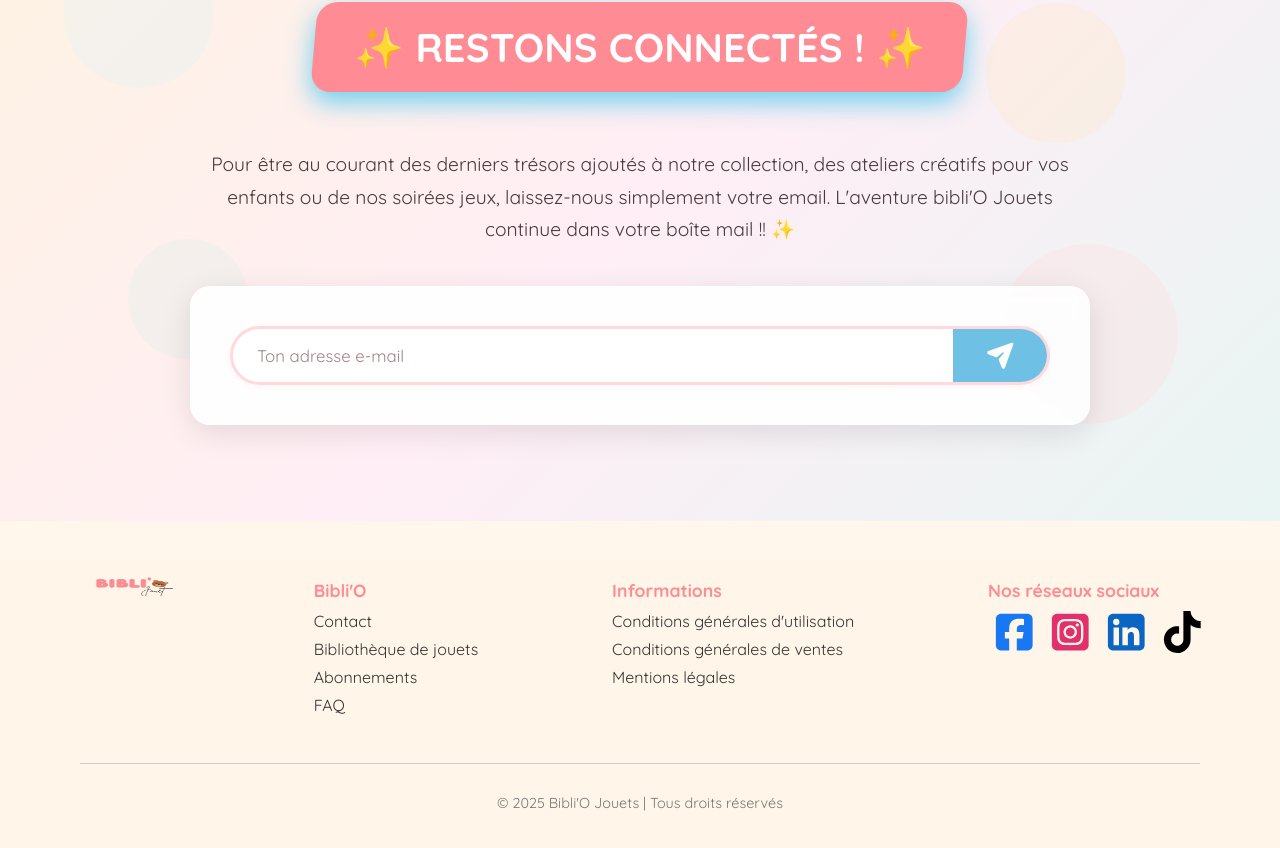
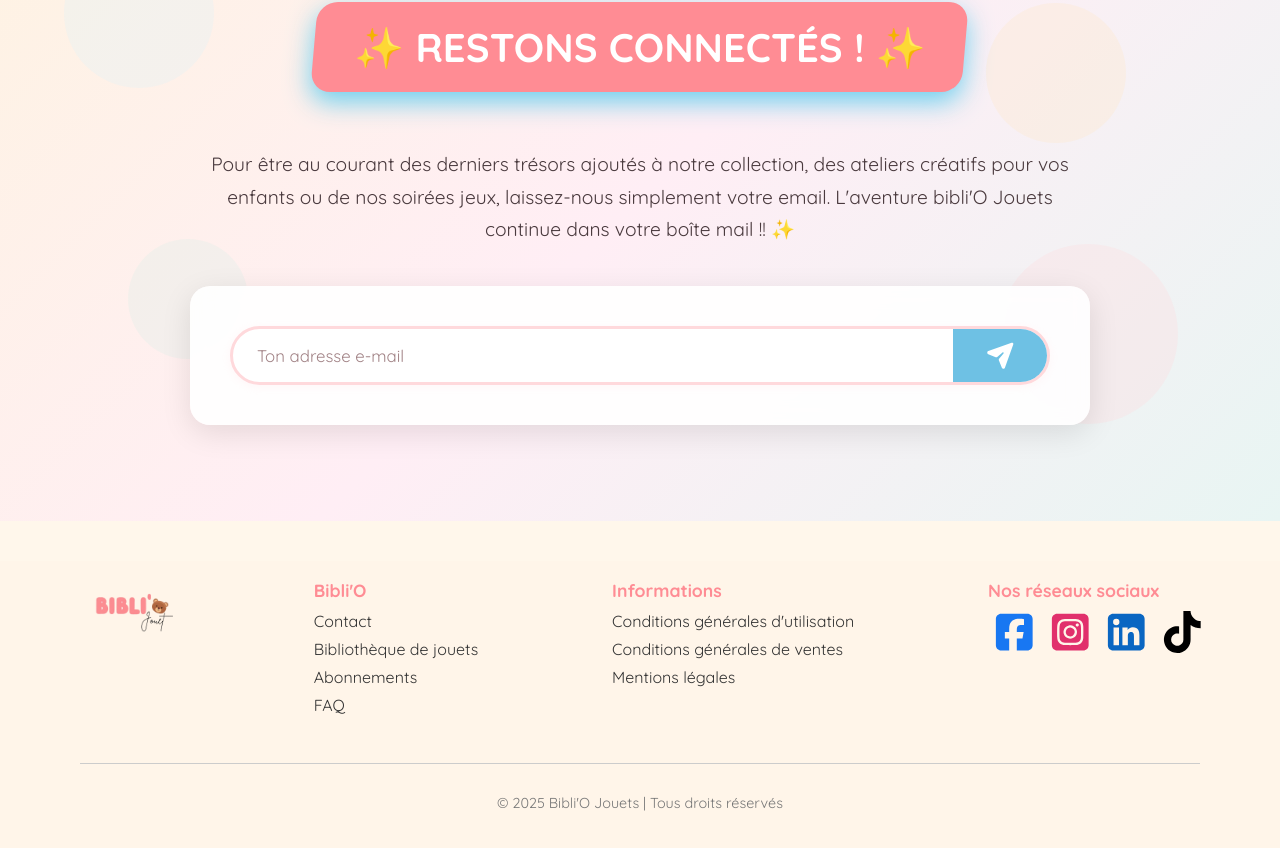
Before and after one commit to biblioJouets/Bibli-O, a Next.js app: page / in a window 1280 px wide. Shown: the part 6951-7799 px from the top of the page. Built offline with nearby package versions, Linux system fonts and the light colour scheme.

Commit message:
fix footer

```diff
--- a/src/components/Footer.jsx
+++ b/src/components/Footer.jsx
@@ -14,7 +14,7 @@ export default function Footer() {
         {/* Bloc logo */}
         <div className="footer-columns">
           <div className="footer-logo-section">
-            <Image src={logo} alt="Logo Bibli'O Jouets" className="footer-logo" width={150} height={50} />
+            <Image src={logo} alt="Logo Bibli'O Jouets" className="footer-logo" width={100} height={100} />
           </div>
 
           {/* Colonnes principales */}
--- a/src/components/Header.jsx
+++ b/src/components/Header.jsx
@@ -73,7 +73,7 @@ export default function HeaderBiblioJouets() {
         </button>
 
         {/* Liens de navigation */}
-        <Link href="/catalogue" onClick={closeBurger}>Nos Jouets</Link>
+        <Link href="/bibliotheque" onClick={closeBurger}>Nos Jouets</Link>
         <Link href="/fonctionnement" onClick={closeBurger}>Comment ça marche ?</Link>
         <Link href="/abonnements" onClick={closeBurger}>Nos Abonnements</Link>
         <Link href="/a-propos" onClick={closeBurger}>À Propos</Link>
--- a/src/styles/Footer.css
+++ b/src/styles/Footer.css
@@ -20,7 +20,6 @@
 }
 
 .footer-logo {
-  width: 100px;
   margin-bottom: 10px;
 }
 
```
Also changed, not shown: src/app/bibliotheque/page.js (renamed from src/app/catalogue/page.js).
